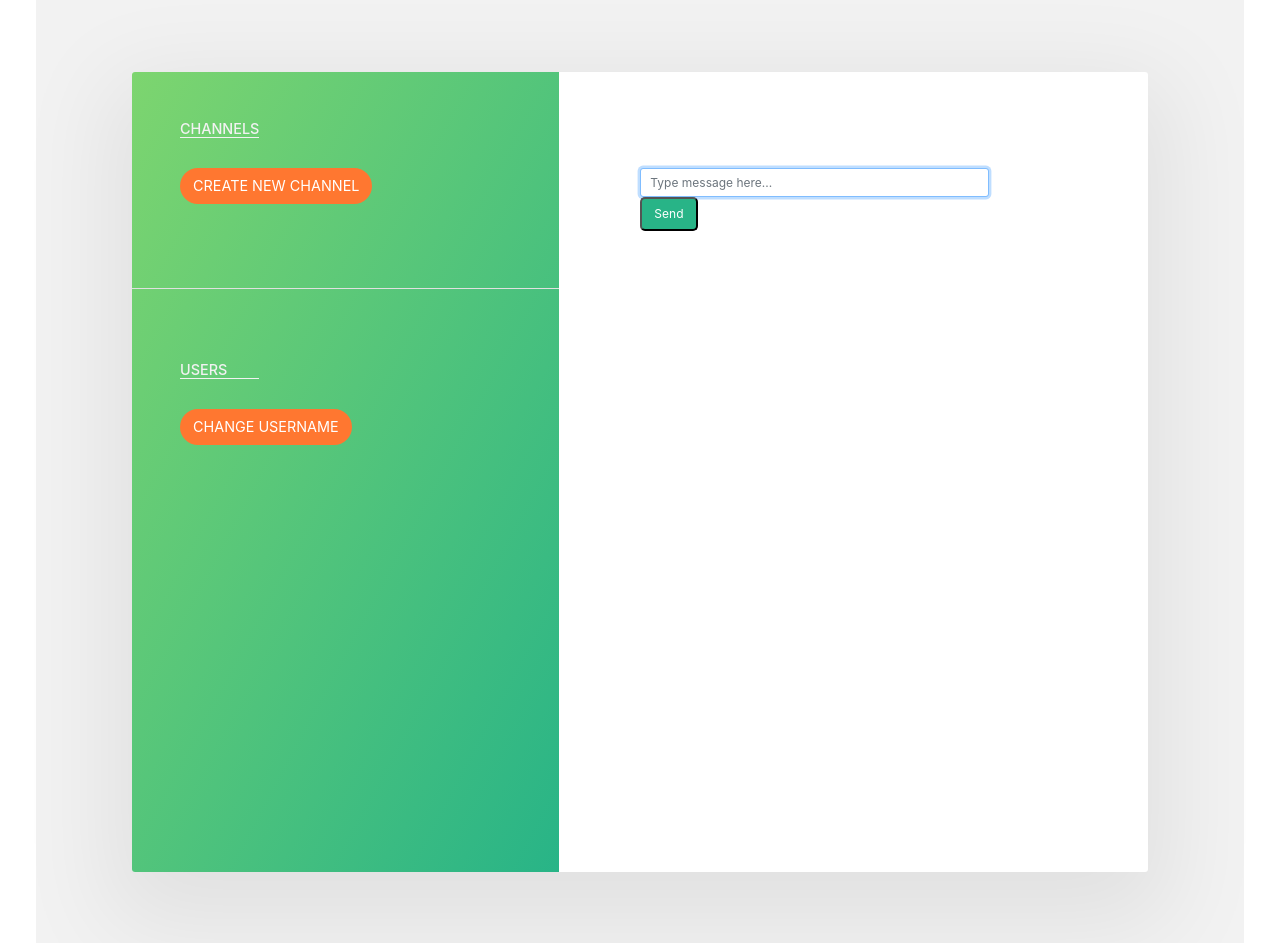
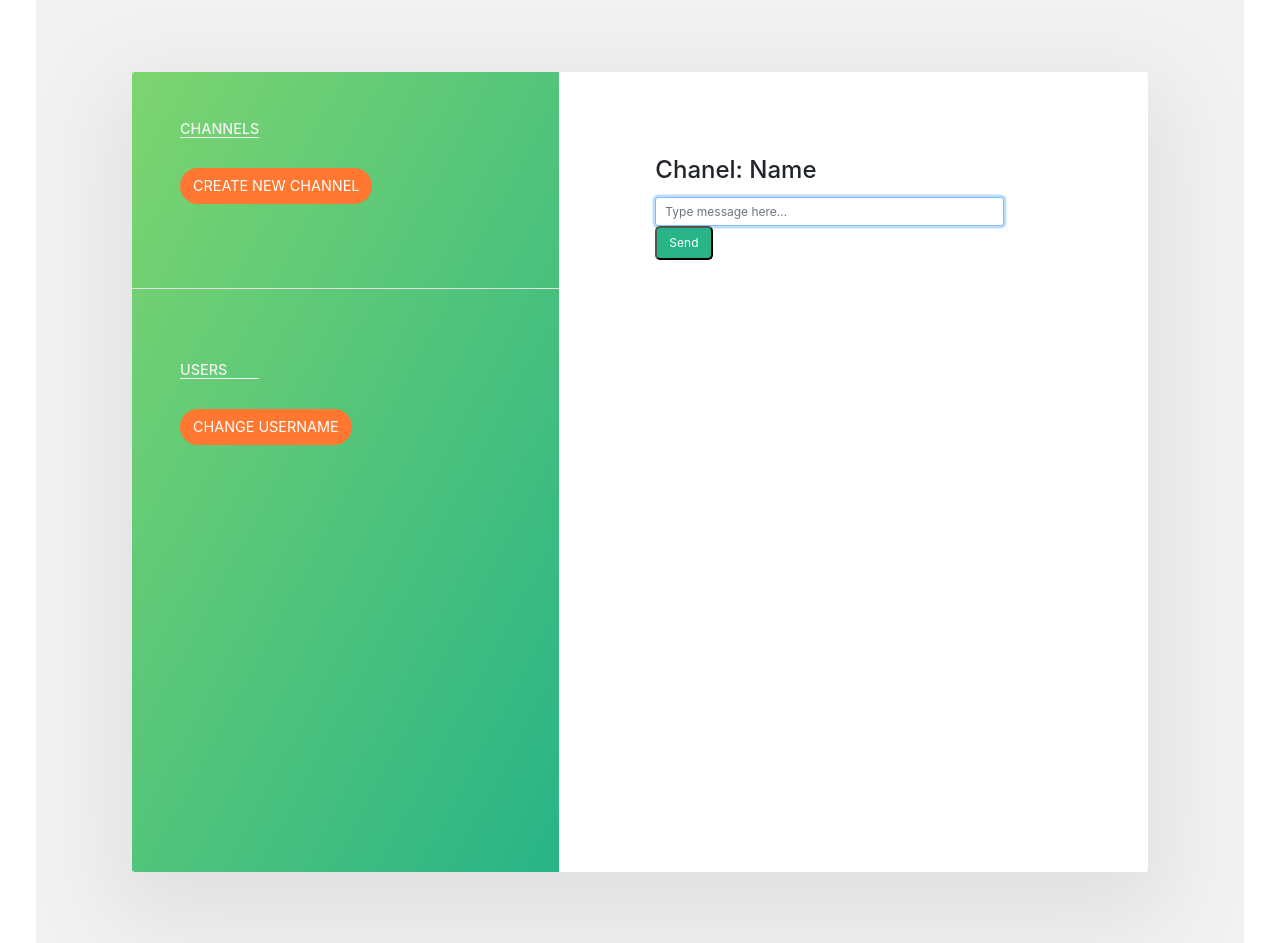
Before and after one commit to TitoYak211/chitter, a Flask app: template templates/index.html in a window 1280 px wide. Shown: the part 132-1075 px from the top of the page. Run offline with Flask 2, Linux system fonts and the light colour scheme; the template is opened without the code that fills it, so the values that code supplies are empty; some libraries are stand-ins or nearby versions.

Commit message:
Update index.html

```diff
--- a/templates/index.html
+++ b/templates/index.html
@@ -26,12 +26,13 @@
     </nav>
     <div class="chat_view_messages">
         <div class="chat_view_form-container">
-            <div class="row" id="messages-container">
+            <h2 class="heading_secondary">Chanel: Name</h2>
+            <div id="messages-container">
                 <ul id="messages">
 
                 </ul>
             </div>
-            <div class="row w-100" id="message-form-container">
+            <div id="message-form-container">
                 <form class="form-inline w-100">
                     <input type="text" class="form-control mr-2" id="m" placeholder="Type message here..." autofocus>
                     <button type="submit" class="btn_send" id="send">Send</button>
```
